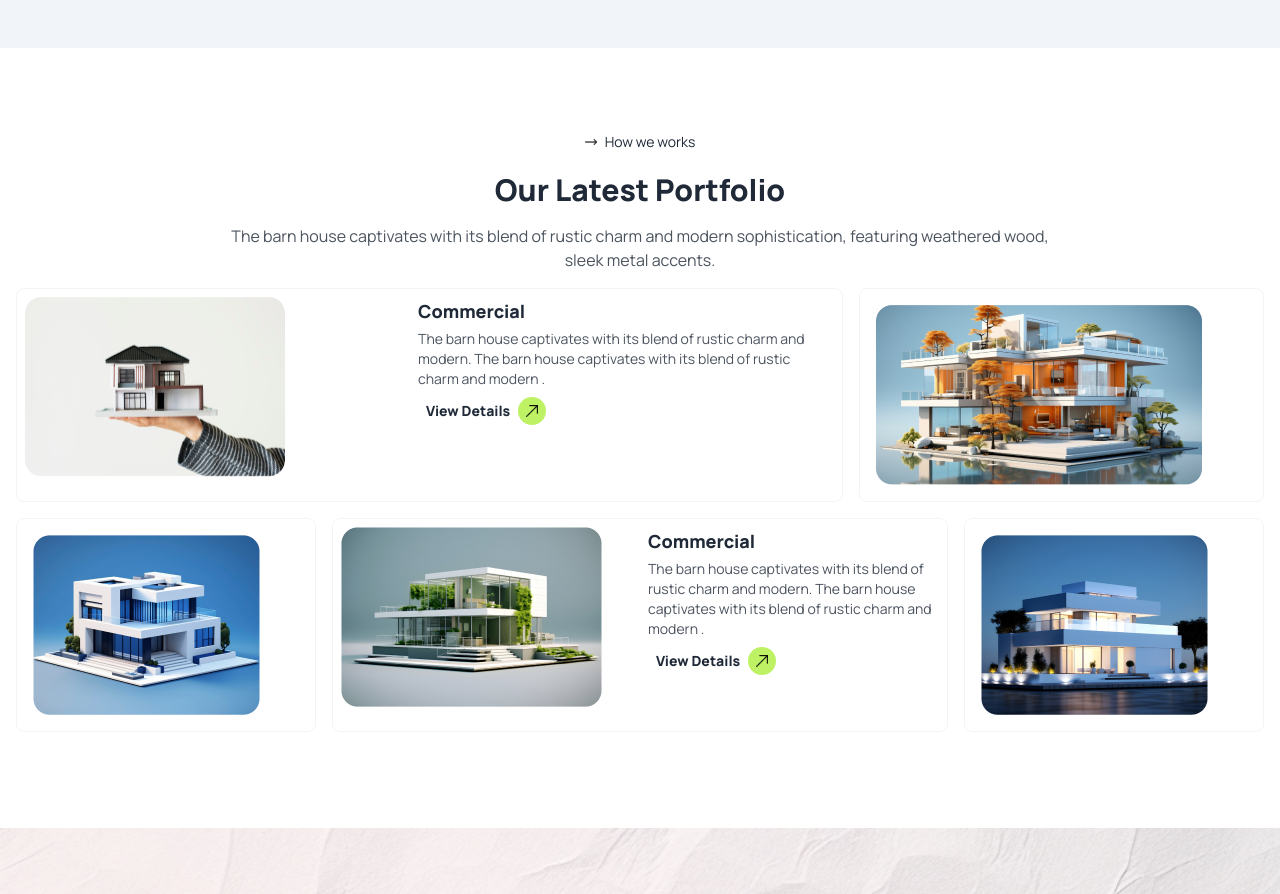
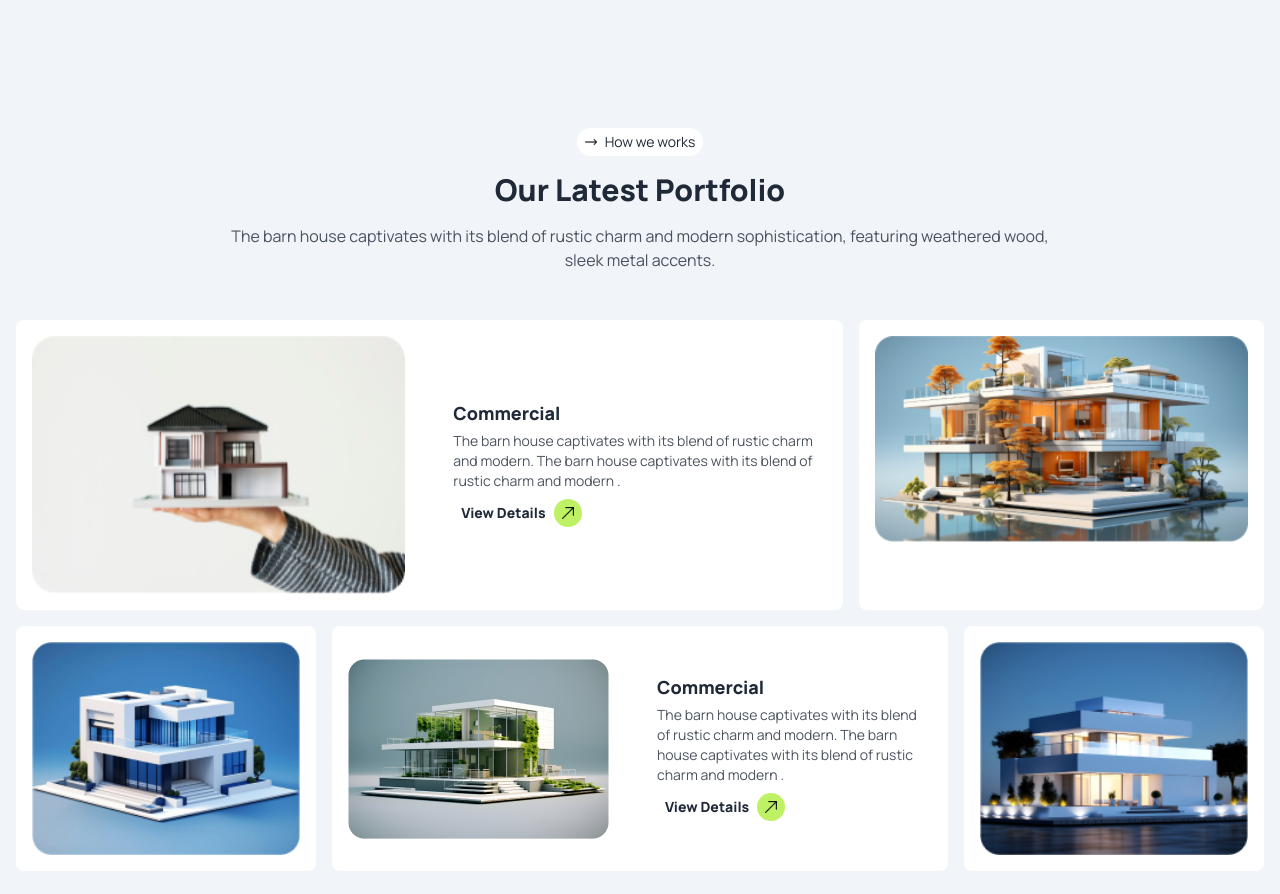
Before and after one commit to asm-shad/Barn-House, a plain HTML site: page index.html in a window 1280 px wide. Shown: the part 2020-2914 px from the top of the page. Drawn offline with nearby package versions, Linux system fonts and the light colour scheme.

Commit message:
Latest Portfolio section Updated

```diff
--- a/index.html
+++ b/index.html
@@ -171,60 +171,61 @@
             </div>
          </section>
          <!-- Latest Portfolio Section -->
-          <section class="my-20">
+          <section class="py-20 bg-slate-100 px-4">
             <div class="container mx-auto">
-                <div class="flex justify-center items-center flex-col space-y-4 text-center">
+                <div class="flex justify-center items-center flex-col space-y-4 text-center mb-12">
                     <button class="flex justify-center items-center rounded-full px-2 py-1 text-sm bg-white"><img class="w-3 mr-2" src="./assets/right-arrow.png" alt="">How we works</button>
                     <h2 class="text-3xl font-extrabold">Our Latest Portfolio</h2>
                     <p class="w-2/3 opacity-80">The barn house captivates with its blend of rustic charm and modern sophistication, featuring weathered wood, sleek metal accents.</p>
                 </div>
-                <div class="col-span-1 p-4">
-                    <div class="grid grid-rows-2 gap-4">
-                        <div class="grid grid-cols-12 gap-4">
-                          <div class="col-span-8 border border-slate-100 rounded-lg flex justify-center p-2 gap-4">
-                            <div class="w-full">
-                                <img src="./assets/img1.png" alt="">
-                            </div>
-                            <div class="space-y-1">
+                <div class="grid grid-cols-1 gap-4 md:grid-cols-12">
+                    <!-- First Row -->
+                    <div class="col-span-12 grid grid-cols-1 md:grid-cols-12 gap-4">
+                      <!-- First Column (8-span) -->
+                      <div class="col-span-12 md:col-span-8 flex flex-col md:flex-row items-center md:space-x-4 space-y-4 md:space-y-0 rounded-lg bg-white">
+                        <img class="p-4 w-full" src="./assets/img1.png" alt="Image 1" class="w-full md:w-1/2">
+                        <div class="space-y-1 w-full p-4 ">
                             <h4 class="text-lg font-extrabold">Commercial</h4>
                             <p class="text-sm opacity-80">The barn house captivates with its blend of rustic charm and modern. The barn house captivates with its blend of rustic charm and modern .</p>
                             <button class="flex justify-center items-center rounded-full px-2 py-1 text-sm bg-white font-extrabold">View Details<div class="bg-lime-300 p-2 rounded-full mr-1 ml-2">
                                 <img class="w-3" src="./assets/up-right-arrow.png" alt=""></div></button>
                         </div>
                       </div>
-                          <div class="col-span-4">
-                            <div class="p-4 border border-slate-100 rounded-lg">
-                                <img src="./assets/img2.png" alt="">
-                            </div>
+                      <!-- Second Column (4-span) -->
+                      <div class="col-span-12 md:col-span-4 bg-white rounded-lg">
+                        <img class="p-4 w-full" src="./assets/img2.png" alt="Image 2" class="w-full">
                       </div>
                     </div>
 
-                        <div class="grid grid-cols-12 gap-4">
-                          <div class="col-span-3">
-                            <div class="p-4 border border-slate-100 rounded-lg">
-                                <img src="./assets/img3.png" alt="">
+                    <!-- Second Row -->
+                    <div class="col-span-12 grid grid-cols-1 md:grid-cols-12 gap-4">
+                      <!-- First Column (3-span) -->
+                      <div class="col-span-12 md:col-span-3 bg-white rounded-lg">
+                        <img class="p-4 w-full" src="./assets/img3.png" alt="Image 3" class="w-full">
                       </div>
-                          </div>
-                          <div class="col-span-6 border border-slate-100 rounded-lg flex justify-center p-2 gap-4">
-                            <div class="flex-1 w-full">
-                                <img src="./assets/img4.png" alt="">
-                            </div>
-                            <div class="space-y-1 flex-1">
+                      <!-- Second Column (6-span) -->
+                      <div class="col-span-12 md:col-span-6 flex flex-col md:flex-row items-center md:space-x-4 space-y-4 md:space-y-0 bg-white rounded-lg">
+                        <img class="p-4" src="./assets/img4.png" alt="Image 4" class="w-full md:w-1/2">
+                        <div class="space-y-1 w-full flex-grow p-4">
                             <h4 class="text-lg font-extrabold">Commercial</h4>
                             <p class="text-sm opacity-80">The barn house captivates with its blend of rustic charm and modern. The barn house captivates with its blend of rustic charm and modern .</p>
                             <button class="flex justify-center items-center rounded-full px-2 py-1 text-sm bg-white font-extrabold">View Details<div class="bg-lime-300 p-2 rounded-full mr-1 ml-2">
                                 <img class="w-3" src="./assets/up-right-arrow.png" alt=""></div></button>
                         </div>
                       </div>
-                          <div class="col-span-3">
-                            <div class="p-4 border border-slate-100 rounded-lg">
-                                <img src="./assets/img5.png" alt="">
+                      <!-- Third Column (3-span) -->
+                      <div class="col-span-12 md:col-span-3 bg-white rounded-lg">
+                        <img class="p-4 w-full" src="./assets/img5.png" alt="Image 5" class="w-full">
                       </div>
                     </div>
                   </div>
+
             </div>
-            </div>
+
+
           </section>
+
+
           <!-- Let's discuss next project section -->
            <section class="py-20 paper-background">
             <div class="container mx-auto px-2">
```
Lines whose indentation alone changed are shown as unchanged.
